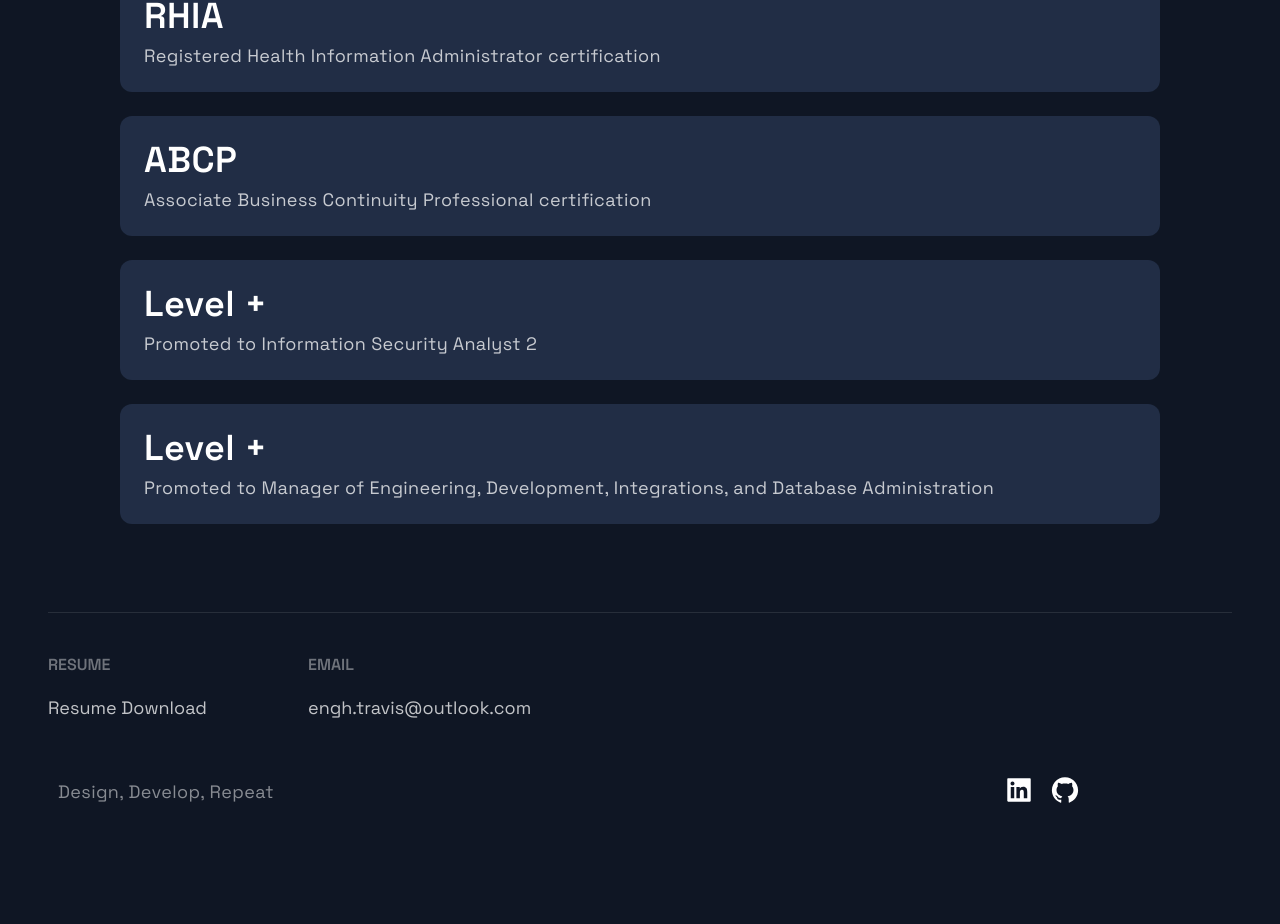
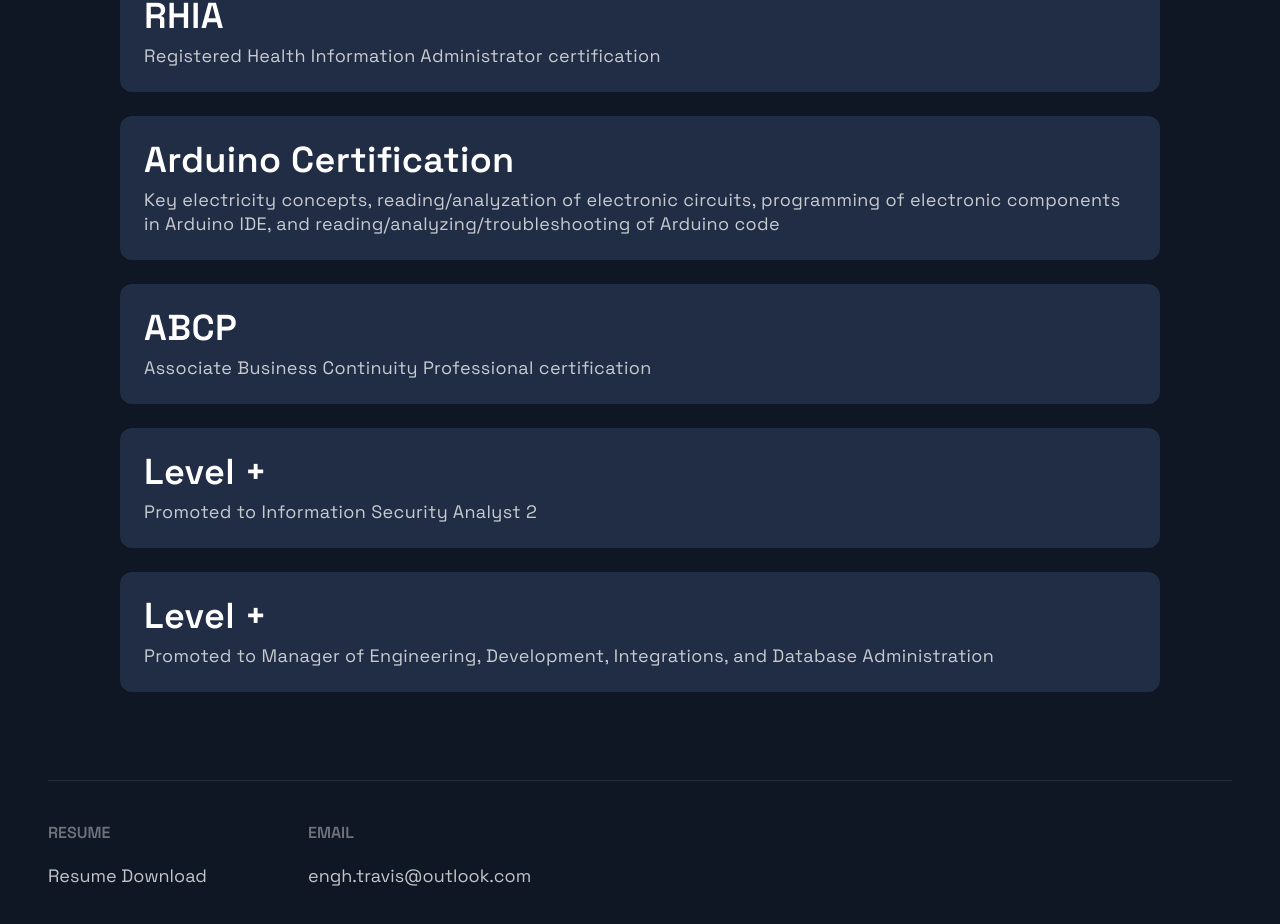
Before and after one commit to travisengh/travisengh.github.io, a Next.js app: page / in a window 1280 px wide. Shown: the part 3030-3954 px from the top of the page. Before the commit the page ends 3898 px from the top, so only its background shows below. Built offline with nearby package versions, Linux system fonts and the light colour scheme.

Commit message:
Update Personal Accomplishments

```diff
--- a/src/constants/constants.js
+++ b/src/constants/constants.js
@@ -22,6 +22,7 @@ export const TimeLineData = [
 
 export const data = [
   { title: 'RHIA', text: 'Registered Health Information Administrator certification', },
+  { title: 'Arduino Certification', text: 'Key electricity concepts, reading/analyzation of electronic circuits, programming of electronic components in Arduino IDE, and reading/analyzing/troubleshooting of Arduino code', },
   { title: 'ABCP', text: 'Associate Business Continuity Professional certification', },
   { title: 'Level +', text: 'Promoted to Information Security Analyst 2'},
   { title: 'Level +', text: 'Promoted to Manager of Engineering, Development, Integrations, and Database Administration' },
```
